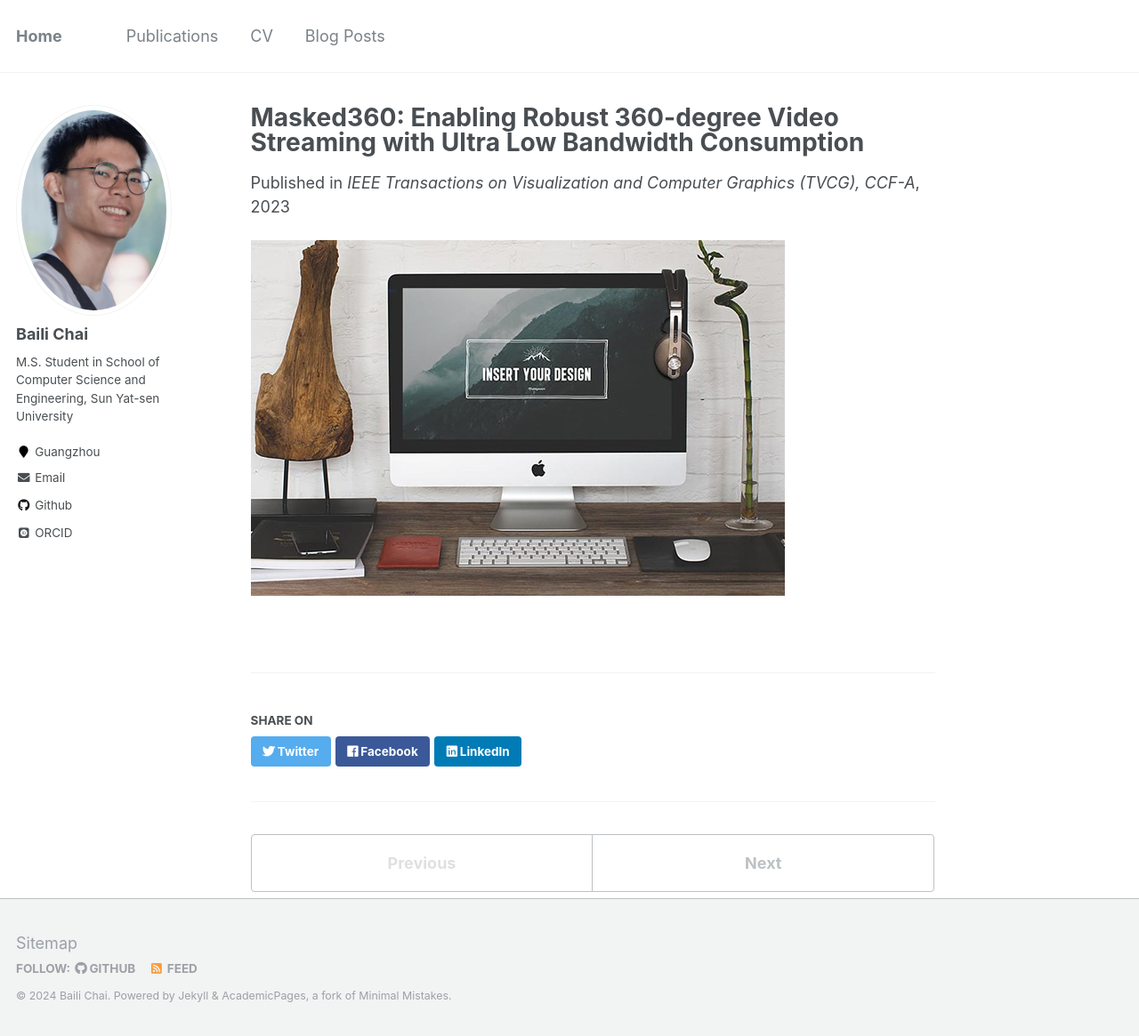
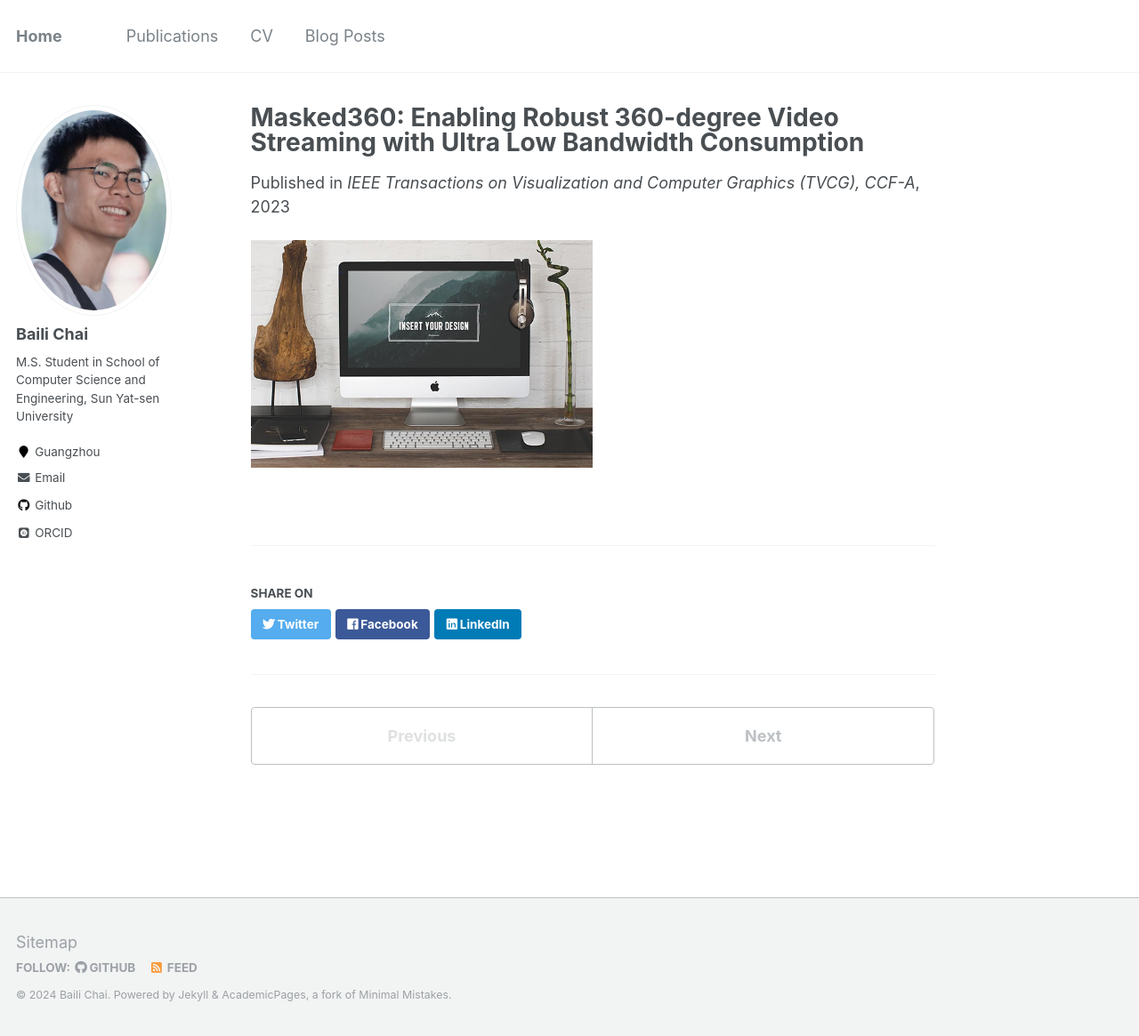
Before and after one commit to chaibli/chaibli.github.io, a Jekyll site: the page built from _publications/2023-02-22-paper-title-number-1.md, in a window 1280 px wide and 1165 px high. Shown: the whole window at 89% size. Built offline with Jekyll 4.4.1, drawn with Linux system fonts in a browser that asks for light colours; some web fonts are replaced.

Commit message:
add photo

```diff
--- a/_publications/2023-02-22-paper-title-number-1.md
+++ b/_publications/2023-02-22-paper-title-number-1.md
@@ -7,4 +7,5 @@ date: 2023-02-22
 venue: 'IEEE Transactions on Visualization and Computer Graphics (TVCG), CCF-A'
 ---
 
-![avatar](/chaibli.github.io/publications/foo-bar-identity-th.jpg)
+<!-- ![avatar](/chaibli.github.io/publications/foo-bar-identity-th.jpg) -->
+<img src="https://github.com/chaibli/chaibli.github.io/blob/main/publications/foo-bar-identity-th.jpg" width="50%">
```
